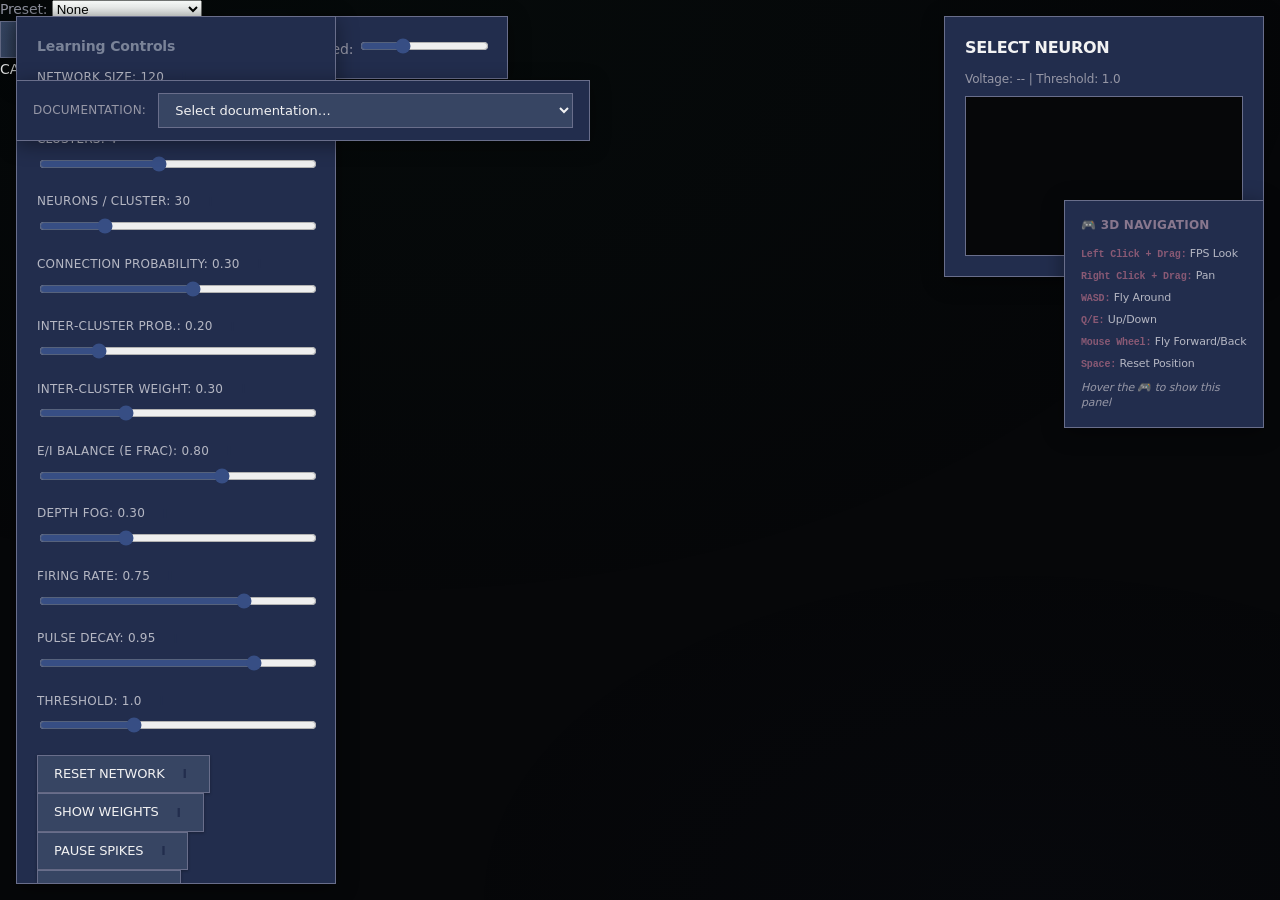
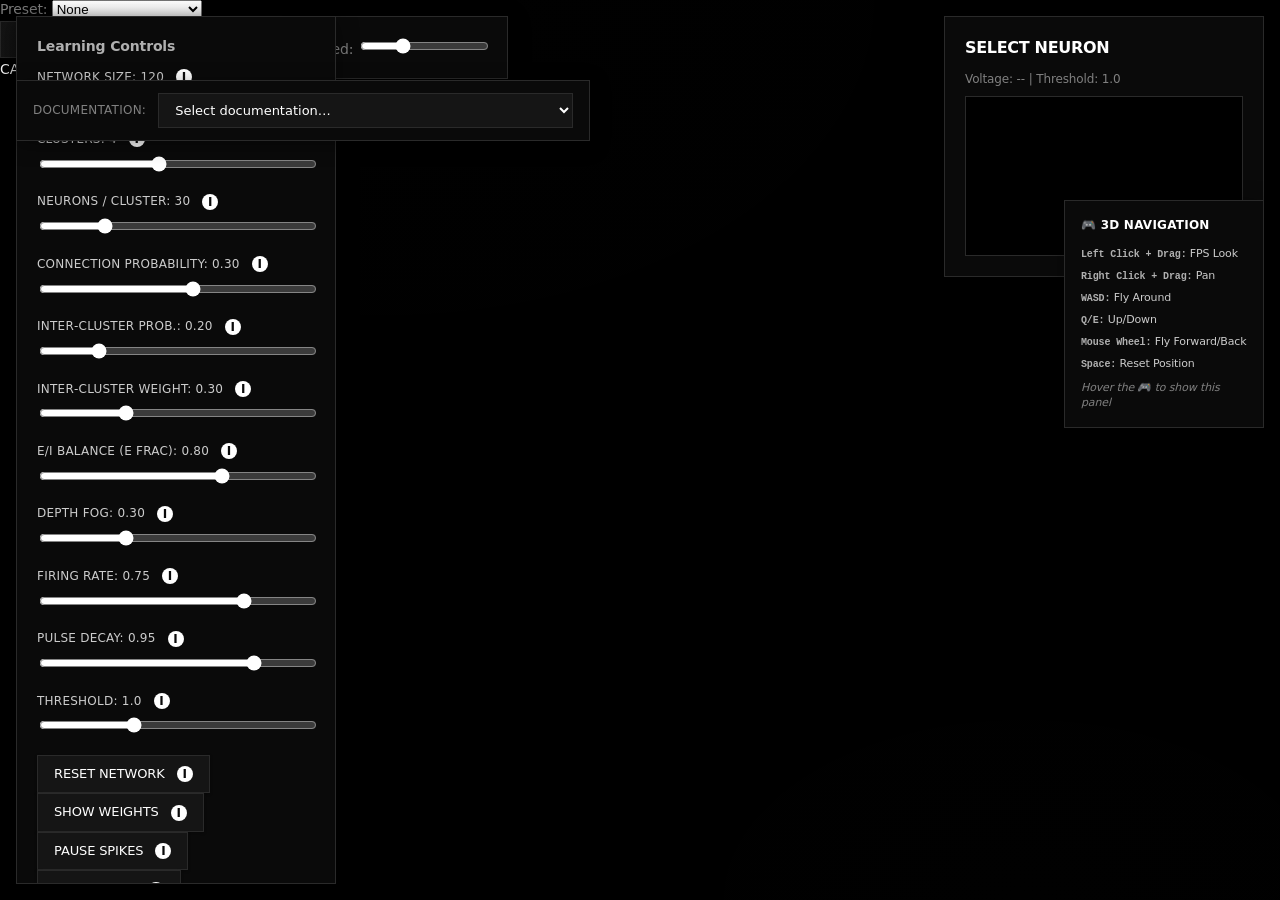

Enhance SNNVisualizer: update color palette for minimalist design, refine neuron rendering with improved glow effects, and adjust trace colors for better visibility

--- a/css/styles.css
+++ b/css/styles.css
@@ -1,21 +1,20 @@
 :root {
-  /* Sophisticated Neural Network Color Palette */
-  --bg: #060709; /* Primary dark background - 88.75% */
-  --surface-1: #222d4d; /* Deep blue surface - 3.52% */
-  --surface-2: #374563; /* Medium blue surface - 0.60% */
-  --surface-3: #545564; /* Neutral surface - 3.41% */
-  --border: #696e8b; /* Subtle border - 1.17% */
+  /* Sophisticated Minimalist Dark Palette */
+  --bg: #000000; /* Pure black background */
+  --surface-1: #0a0a0a; /* Subtle dark surface */
+  --surface-2: #151515; /* Slightly lighter surface */
+  --surface-3: #1a1a1a; /* Card backgrounds */
+  --border: #2a2a2a; /* Minimal borders */
 
-  --text: #f2f2f3; /* Primary text - 0.45% */
-  --text-2: #b5b7c3; /* Secondary text - 0.08% */
-  --text-muted: #9697a6; /* Muted text - 1.35% */
-  --text-accent: #7a8398; /* Accent text - 0.18% */
+  --text: #ffffff; /* Pure white text */
+  --text-2: #cccccc; /* Secondary text */
+  --text-muted: #808080; /* Muted text */
+  --text-accent: #b0b0b0; /* Accent text */
 
-  --accent-neural: #374e84; /* Neural blue accent - 0.02% */
-  --accent-pulse: #88778e; /* Pulse purple accent - 0.09% */
-  --accent-deep: #4b3652; /* Deep purple accent - 0.29% */
-  --accent-danger: #4b1d31; /* Danger red accent - 0.07% */
-  --accent-highlight: #895974; /* Highlight accent - 0.02% */
+  --accent-primary: #ffffff; /* Pure white accents */
+  --accent-subtle: #404040; /* Subtle accents */
+  --accent-glow: #606060; /* Glow effects */
+  --accent-danger: #ff4444; /* Minimal red for errors */
 
   /* Typography */
   --font-sans: "Inter", ui-sans-serif, system-ui, -apple-system, "Segoe UI",
@@ -27,10 +26,10 @@
   /* Legacy mappings for compatibility */
   --panel: var(--surface-1);
   --edge: var(--border);
-  --edgeHot: var(--accent-neural);
-  --node: var(--accent-neural);
-  --hot: var(--accent-highlight);
-  --pulse: var(--accent-pulse);
+  --edgeHot: var(--accent-primary);
+  --node: var(--accent-primary);
+  --hot: var(--accent-glow);
+  --pulse: var(--accent-primary);
   --muted: var(--text-muted);
 }
 
@@ -62,12 +61,12 @@ canvas {
   inset: 0;
   background: radial-gradient(
       1400px 900px at 30% 0%,
-      rgba(19, 133, 75, 0.03),
+      rgba(255, 255, 255, 0.005),
       transparent 70%
     ),
     radial-gradient(
       1000px 600px at 80% 100%,
-      rgba(88, 104, 201, 0.02),
+      rgba(255, 255, 255, 0.003),
       transparent 60%
     );
 }
@@ -109,14 +108,14 @@ canvas {
 }
 
 .btn.on {
-  background: var(--accent-neural);
-  color: var(--text);
-  border-color: var(--accent-neural);
-  box-shadow: 0 0 20px rgba(55, 78, 132, 0.4);
+  background: var(--accent-primary);
+  color: var(--bg);
+  border-color: var(--accent-primary);
+  box-shadow: 0 0 20px rgba(255, 255, 255, 0.1);
 }
 
 .range {
-  accent-color: var(--accent-neural);
+  accent-color: var(--accent-primary);
 }
 
 #panel {
@@ -192,7 +191,7 @@ canvas {
 
 .control-group input[type="range"] {
   width: 100%;
-  accent-color: var(--accent-neural);
+  accent-color: var(--accent-primary);
   background: var(--surface-2);
 }
 
@@ -212,9 +211,9 @@ canvas {
 }
 
 .toggle.active {
-  background: var(--accent-neural);
-  color: var(--text);
-  border-color: var(--accent-neural);
+  background: var(--accent-primary);
+  color: var(--bg);
+  border-color: var(--accent-primary);
 }
 
 #info {
@@ -237,7 +236,7 @@ canvas {
   background: var(--surface-2);
   padding: 16px;
   margin: 12px 0;
-  border-left: 2px solid var(--accent-neural);
+  border-left: 2px solid var(--accent-primary);
   border-top: 1px solid var(--border);
   border-right: 1px solid var(--border);
   border-bottom: 1px solid var(--border);
@@ -288,19 +287,19 @@ canvas {
 }
 
 .lesson-modal-content h1 {
-  color: var(--accent-neural);
+  color: var(--accent-primary);
   margin-top: 0;
   font-size: 28px;
   text-transform: uppercase;
 }
 
 .lesson-modal-content h2 {
-  color: var(--accent-pulse);
+  color: var(--text);
   font-size: 20px;
 }
 
 .lesson-modal-content h3 {
-  color: var(--accent-highlight);
+  color: var(--text-2);
   font-size: 16px;
 }
 
@@ -324,7 +323,7 @@ canvas {
 .lesson-modal-content code {
   background: var(--bg);
   padding: 3px 8px;
-  color: var(--accent-highlight);
+  color: var(--text-accent);
   font-family: var(--font-mono);
   font-size: 12px;
   border: 1px solid var(--border);
@@ -413,7 +412,7 @@ canvas {
 
 #navControls h5 {
   margin: 0 0 12px 0;
-  color: var(--accent-pulse);
+  color: var(--text);
   font-size: 12px;
   font-weight: 600;
   text-transform: uppercase;
@@ -427,7 +426,7 @@ canvas {
 }
 
 .nav-tip strong {
-  color: var(--accent-highlight);
+  color: var(--text-accent);
   font-family: var(--font-mono);
   font-size: 10px;
 }
